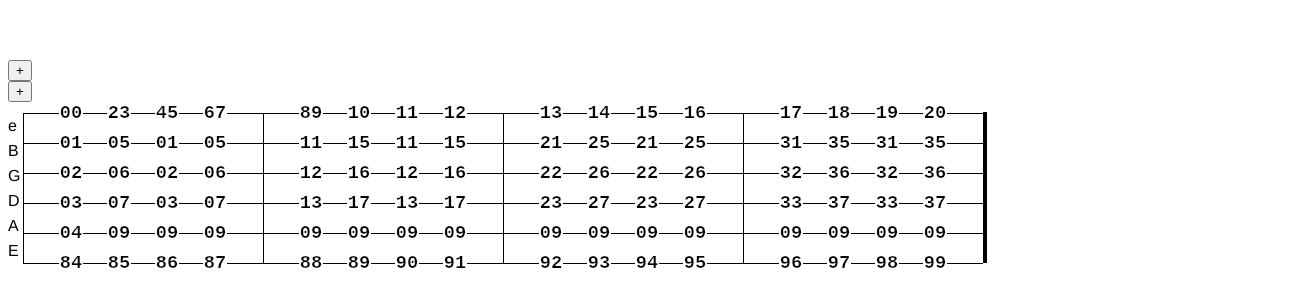
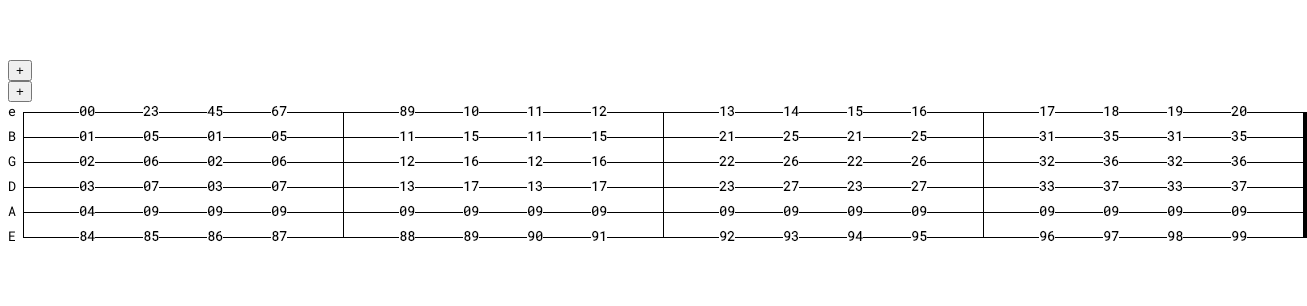
Before and after one commit to benjamin-warner/FabulousTabulous, a Vue app: page / in a window 1280 px wide. Shown: the top 306 px of the page, 1307 px wide, since content can reach past the window. Built offline with nearby package versions, Linux system fonts and the light colour scheme.

Commit message:
Font changed, resizing

```diff
--- a/public/index.html
+++ b/public/index.html
@@ -5,6 +5,7 @@
     <meta http-equiv="X-UA-Compatible" content="IE=edge">
     <meta name="viewport" content="width=device-width,initial-scale=1.0">
     <link rel="icon" href="<%= BASE_URL %>favicon.ico">
+    <link href="https://fonts.googleapis.com/css?family=Roboto Mono" rel="stylesheet">
     <title>tabber</title>
   </head>
   <body>
--- a/src/editor/components/Bar.vue
+++ b/src/editor/components/Bar.vue
@@ -1,6 +1,6 @@
 <template>
   <div id="bar" class="bar-block">
-    <svg width="240" height="170">
+    <svg width="320" height="145">
       <defs>
         <filter x="0" y="0" width="1" height="1" id="note-bg">
           <feFlood flood-color="white"/>
@@ -8,9 +8,9 @@
         </filter>
       </defs>
       <g>
-        <rect x="0" y="10" width="1" height="150" style="fill: black"/>
+        <rect x="0" y="10" width="1" height="125" style="fill: black"/>
         <g v-for="(string, stringKey) in tuning" :key="string">
-          <rect x="0" :y="stringKey*30+10" width="240" height="1" style="fill: black"/>
+          <rect x="0" :y="stringKey*25+10" width="320" height="1" style="fill: black"/>
         </g>
         <BeatComponent v-for="(beat, beatKey) in beats" :measureIndex="measureIndex" :barIndex="barIndex" :beatIndex="beatKey" :key="beatKey"/>
       </g>
--- a/src/editor/components/Measure.vue
+++ b/src/editor/components/Measure.vue
@@ -1,13 +1,13 @@
 <template>
   <div id="measure">
-    <svg width="15" height="175" class="measure-block">
-      <text class="measure-text" alignment-baseline="middle" v-for="(tune, tuneKey) in tuning" :key="tuneKey" x="0" :y="25*tuneKey+25" fill="black">{{tune}}</text>
+    <svg width="15" height="145" class="measure-block">
+      <text class="measure-text" alignment-baseline="middle" v-for="(tune, tuneKey) in tuning" :key="tuneKey" x="0" :y="25*tuneKey+10" fill="black">{{tune}}</text>
     </svg>
     <div class="measure measure-block" v-for="(bar, barKey) in bars" :key="bar.id">
       <BarComponent :measureIndex="measureIndex" :barIndex="barKey" :tuning="tuning"/>
     </div>
-    <svg width="4" height="170" class="measure measure-block">
-      <rect x="0" y="5" width="4" height="151" style="fill: black"/>
+    <svg width="4" height="145">
+      <rect x="0" y="10" width="4" height="126" style="fill: black"/>
     </svg>
   </div>
 </template>
@@ -72,6 +72,8 @@ export default {
         -ms-user-select: none; /* Internet Explorer/Edge */
             user-select: none; /* Non-prefixed version, currently
                                   supported by Chrome and Opera */
+  font-family: 'Roboto Mono';
+  font-size: 10pt;
 }
 
 .measure-block {
--- a/src/editor/components/Note.vue
+++ b/src/editor/components/Note.vue
@@ -25,10 +25,10 @@ export default {
   },
   computed:{
     xPos(){
-      return 48*this.beatIndex+48;
+      return 64*this.beatIndex+64;
     },
     yPos(){
-      return 30*this.noteIndex+10;
+      return 25*this.noteIndex+10;
     }
   }
 };
@@ -36,8 +36,8 @@ export default {
 
 <style scoped>
 .note {
-  font-family: "Courier New", Courier, monospace;
-  font-size: 14pt;
+  font-family: 'Roboto Mono';
+  font-size: 10pt;
   background: white;
   font-weight: bold;
 }
```
